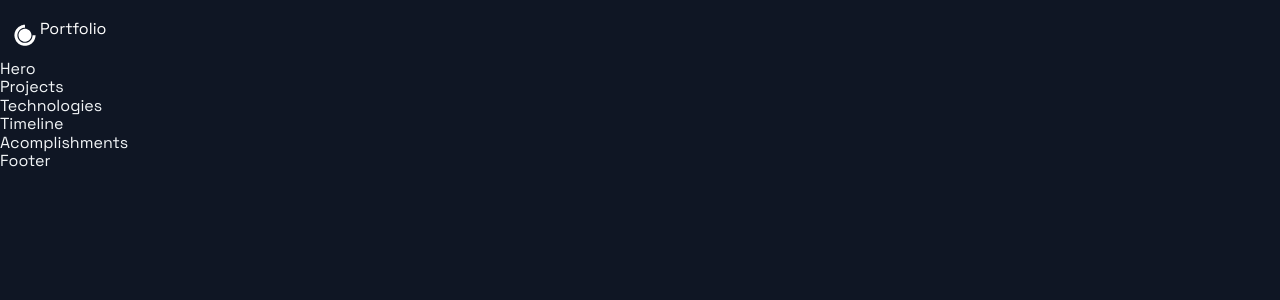
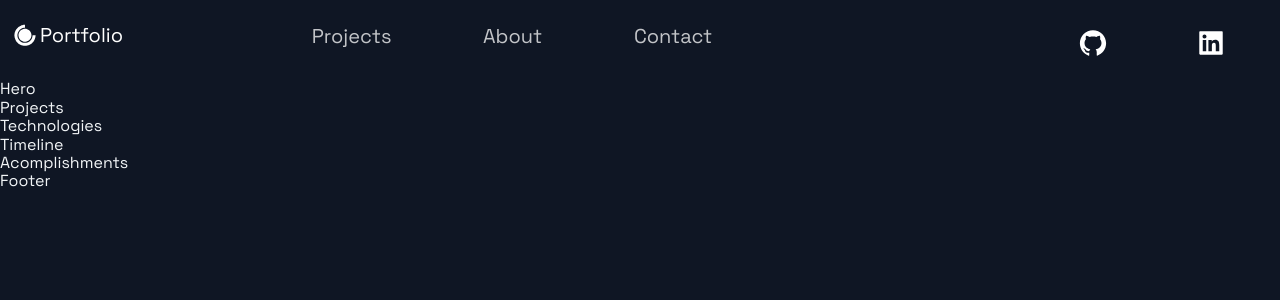
Before and after one commit to Sasurai087/NextJS-Portfolio, a Next.js app: page / in a window 1280 px wide. Shown: the top 300 px of the page. Built offline with nearby package versions, Linux system fonts and the light colour scheme.

Commit message:
style: add logo, navbar, and github/linkedin icons

```diff
--- a/src/components/Header/Header.js
+++ b/src/components/Header/Header.js
@@ -10,17 +10,58 @@
   Div3,
   NavLink,
   SocialIcons,
+  Span,
 } from "./HeaderStyles";
 
 const Header = () => (
   <Container>
+    {/* Top left logo */}
     <Div1>
       <Link href="/">
-        <a style={{ display: "flex", alignItems: "centered", color: "white" }}>
-          <DiCssdeck size="3rem" /> <span>Portfolio</span>
+        <a
+          style={{
+            display: "flex",
+            alignItems: "center",
+            color: "white",
+            marginBottom: "20px",
+          }}
+        >
+          <DiCssdeck size="3rem" /> <Span>Portfolio</Span>
         </a>
       </Link>
     </Div1>
+
+    {/* Middle navbar */}
+
+    <Div2>
+      <li>
+        <Link href="#projects">
+          <NavLink>Projects</NavLink>
+        </Link>
+      </li>
+
+      <li>
+        <Link href="#about">
+          <NavLink>About</NavLink>
+        </Link>
+      </li>
+
+      <li>
+        <Link href="#contact">
+          <NavLink>Contact</NavLink>
+        </Link>
+      </li>
+    </Div2>
+
+    {/* Top right social icons */}
+    <Div3>
+      <SocialIcons href="https://github.com">
+        <AiFillGithub size="3rem" />
+      </SocialIcons>
+      <SocialIcons href="https://linkedin.com">
+        <AiFillLinkedin size="3rem" />
+      </SocialIcons>
+    </Div3>
   </Container>
 );
 
--- a/src/components/Header/HeaderStyles.js
+++ b/src/components/Header/HeaderStyles.js
@@ -1,5 +1,5 @@
-import { IoIosArrowDropdown } from 'react-icons/io';
-import styled from 'styled-components';
+import { IoIosArrowDropdown } from "react-icons/io";
+import styled from "styled-components";
 
 export const Container = styled.div`
   display: grid;
@@ -43,6 +43,10 @@
     align-items: center;
     grid-area: 1 / 4 / 2 / 6;
   }
+`;
+
+export const Span = styled.span`
+  font-size: 2rem;
 `;
 
 // Navigation Links
@@ -94,8 +98,8 @@
   display: flex;
   align-self: center;
   transition: 0.3s ease;
-  opacity: ${({ isOpen }) => (isOpen ? '1' : '.75')};
-  transform: ${({ isOpen }) => (isOpen ? 'scaleY(-1)' : 'scaleY(1)')};
+  opacity: ${({ isOpen }) => (isOpen ? "1" : ".75")};
+  transform: ${({ isOpen }) => (isOpen ? "scaleY(-1)" : "scaleY(1)")};
 
   &:hover {
     opacity: 1;
@@ -107,18 +111,16 @@
   }
 `;
 
-
 // Social Icons
 
 export const SocialIcons = styled.a`
-transition: 0.3s ease;
-color: white;
-border-radius: 50px;
+  transition: 0.3s ease;
+  color: white;
+  border-radius: 50px;
   padding: 8px;
-&:hover {
+  &:hover {
     background-color: #212d45;
     transform: scale(1.2);
     cursor: pointer;
-
   }
-`
+`;
```
